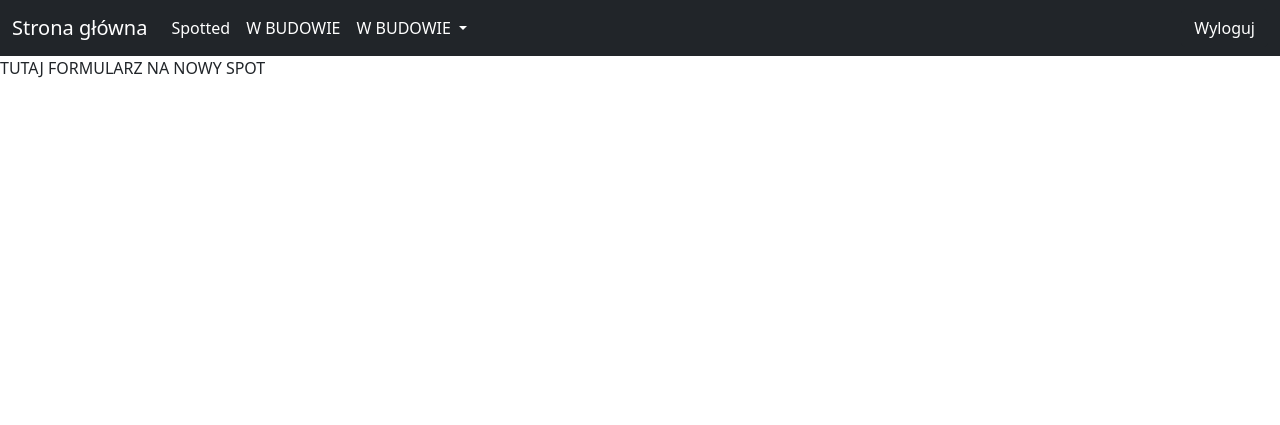
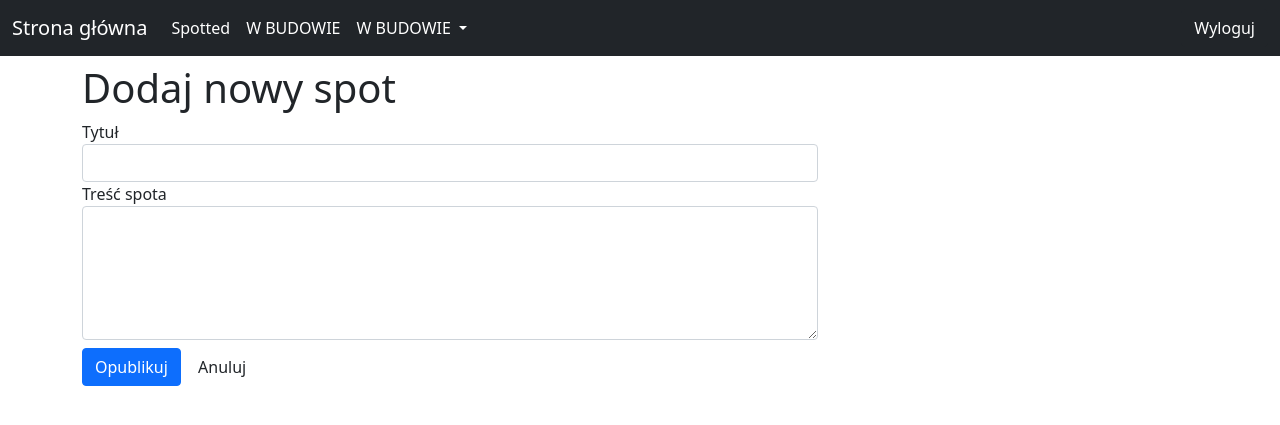
Before and after one commit to wozniakos10/Django_community_website, a Django app: page /new_spot in a window 1280 px wide. Shown: the top 425 px of the page. Run offline with Django 4.2, Linux system fonts and the light colour scheme; the visitor is signed in with stand-in values (Sample User, id 1).

Commit message:
html for new post

```diff
--- a/ms_web/msagh_website/templates/msagh_website/new_spot.html
+++ b/ms_web/msagh_website/templates/msagh_website/new_spot.html
@@ -1,5 +1,58 @@
 {% extends "base.html"%}
 
 {%block content%}
-TUTAJ FORMULARZ NA NOWY SPOT
+<style>
+  .require {
+    color: #666;
+}
+label small {
+    color: #999;
+    font-weight: normal;
+}
+
+</style>
+
+<div class="container">
+	<div class="row">
+
+	    <div class="col-md-8 col-md-offset-2">
+  <h1>
+
+
+
+                </h1>
+    <h1>
+
+    </h1>
+    		<h1>Dodaj nowy spot</h1>
+
+    		<form action="" method="POST">
+
+    		    <div class="form-group">
+    		        <label for="title">Tytuł <span class="require"></span></label>
+    		        <input type="text" class="form-control" name="title" />
+    		    </div>
+
+    		    <div class="form-group">
+    		        <label for="description">Treść spota</label>
+    		        <textarea rows="5" class="form-control" name="description" ></textarea>
+    		    </div>
+                <h1>
+
+                </h1>
+
+    		    <div class="form-group">
+    		        <button type="submit" class="btn btn-primary">
+    		            Opublikuj
+    		        </button>
+    		        <button class="btn btn-default">
+    		            Anuluj
+    		        </button>
+    		    </div>
+
+    		</form>
+		</div>
+
+	</div>
+</div>
 {%endblock content%}
```
